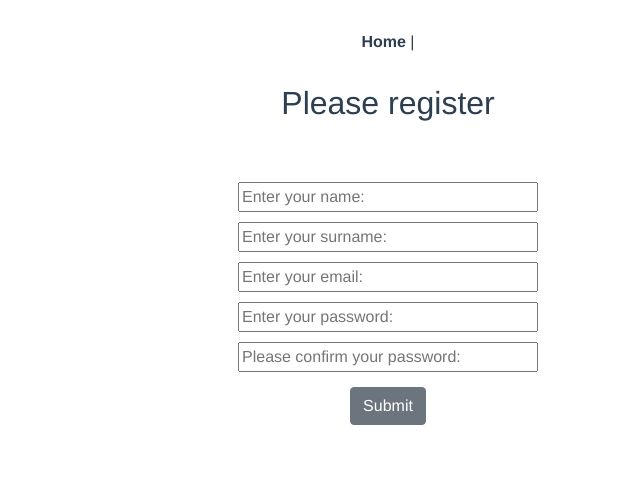
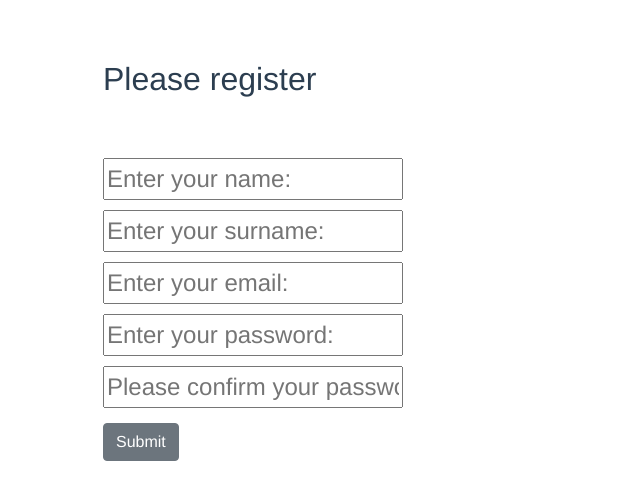
Before and after one commit to nikola-96/todo-front, a Vue app: page /register in a window 1280 px wide. Shown: the top 500 px of the page, without its empty margins (252-892 px from the left). Built offline with nearby package versions, Linux system fonts and the light colour scheme.

Commit message:
#LAGJ-22 added scss, and styling components

```diff
--- a/package.json
+++ b/package.json
@@ -10,6 +10,8 @@
   "dependencies": {
     "axios": "^0.20.0",
     "core-js": "^3.6.5",
+    "node-sass": "^4.14.1",
+    "sass-loader": "^10.0.2",
     "vue": "^2.6.11",
     "vue-router": "^3.4.3",
     "vuex": "^3.5.1"
--- a/src/App.vue
+++ b/src/App.vue
@@ -1,31 +1,29 @@
 <template>
-  <div id="app">
-    <div id="nav">
-      <router-link to="/">Home</router-link> |
-    </div>
+  <div id="app" class="container">
     <router-view/>
   </div>
 </template>
 
 <style>
+* {
+  box-sizing: border-box;
+}
+.container {
+  max-width: 600px;
+  margin: 0 auto;
+}
+
 #app {
   font-family: Avenir, Helvetica, Arial, sans-serif;
   -webkit-font-smoothing: antialiased;
   -moz-osx-font-smoothing: grayscale;
-  text-align: center;
+  /* text-align: center; */
   color: #2c3e50;
+  margin-top: 60px;
+  font-size: 24px;
 }
-
-#nav {
-  padding: 30px;
-}
-
-#nav a {
-  font-weight: bold;
-  color: #2c3e50;
-}
-
-#nav a.router-link-exact-active {
-  color: #42b983;
+.logo{
+  display: block;
+  margin: 20px auto;
 }
 </style>
--- /dev/null
+++ b/src/components/todos/SIngleTodo.vue
@@ -0,0 +1,27 @@
+<template>
+        <div class="todo-item-left ">
+            <div class="todo-item-label" >
+                todo
+            </div>
+        </div>
+</template>
+
+<script>
+export default {
+    name: 'SingleTodo'
+}
+</script>
+
+<style lang="scss">
+
+  .todo-item-left {
+    display: flex;
+    align-items: center;
+  }
+
+  .todo-item-label {
+    padding: 10px;
+    border: 1px solid white;
+    margin-left: 12px;
+  }
+</style>
--- a/src/router/index.js
+++ b/src/router/index.js
@@ -2,6 +2,7 @@ import Vue from 'vue'
 import VueRouter from 'vue-router'
 import Home from '../views/Home.vue'
 import Register from '../views/auth/Register'
+import Todos from '../views/todos/Todos'
 
 Vue.use(VueRouter)
 
@@ -15,6 +16,11 @@ const routes = [
     path: '/register',
     name: 'Register',
     component: Register
+  },
+  {
+    path: '/todos',
+    name: 'Todos',
+    component: Todos
   }
 ]
 
--- /dev/null
+++ b/src/views/todos/Todos.vue
@@ -0,0 +1,30 @@
+<template>
+    <div>
+        <div class="todo-item">
+            <SingleTodo/>
+        </div>
+    </div>
+</template>
+
+<script>
+import SingleTodo from '../../components/todos/SIngleTodo'
+// import { mapActions, mapGetters } from "vuex";
+
+export default {
+    name: 'Todos',
+    components:{
+        SingleTodo,
+    }
+}
+</script>
+<style lang="scss">
+
+.todo-item{
+    margin-bottom: 12px;
+    display: flex;
+    align-items: center;
+    justify-content: space-between;
+}
+
+
+</style>
```
Also changed, not shown: src/components/todos/SingleTodo.vue (added), 1 other file (tests, documents, lock files or other folders).
